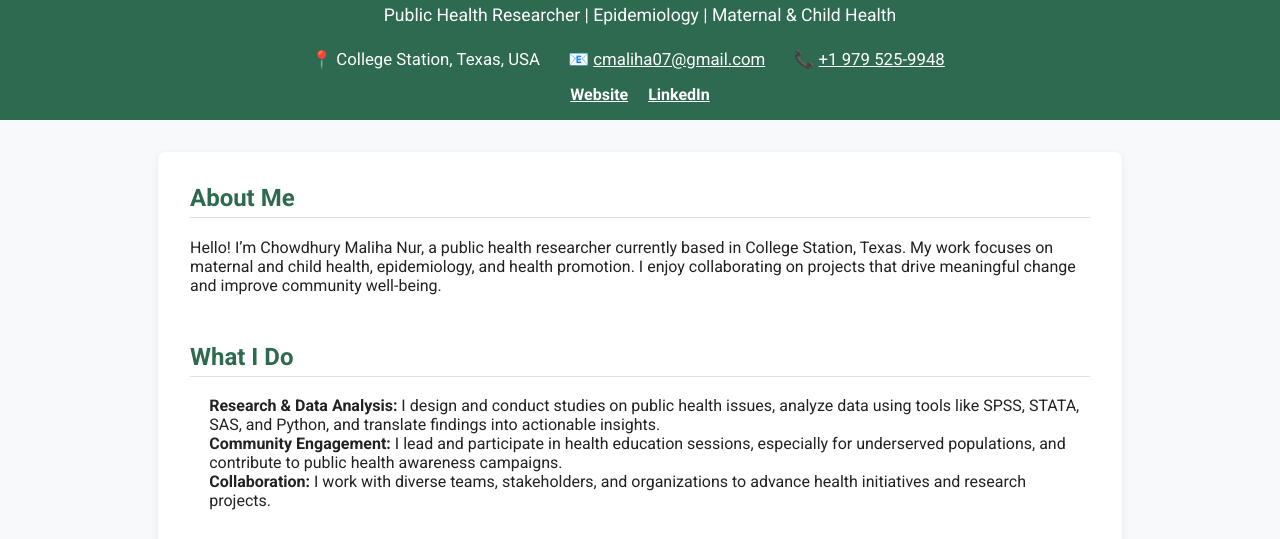
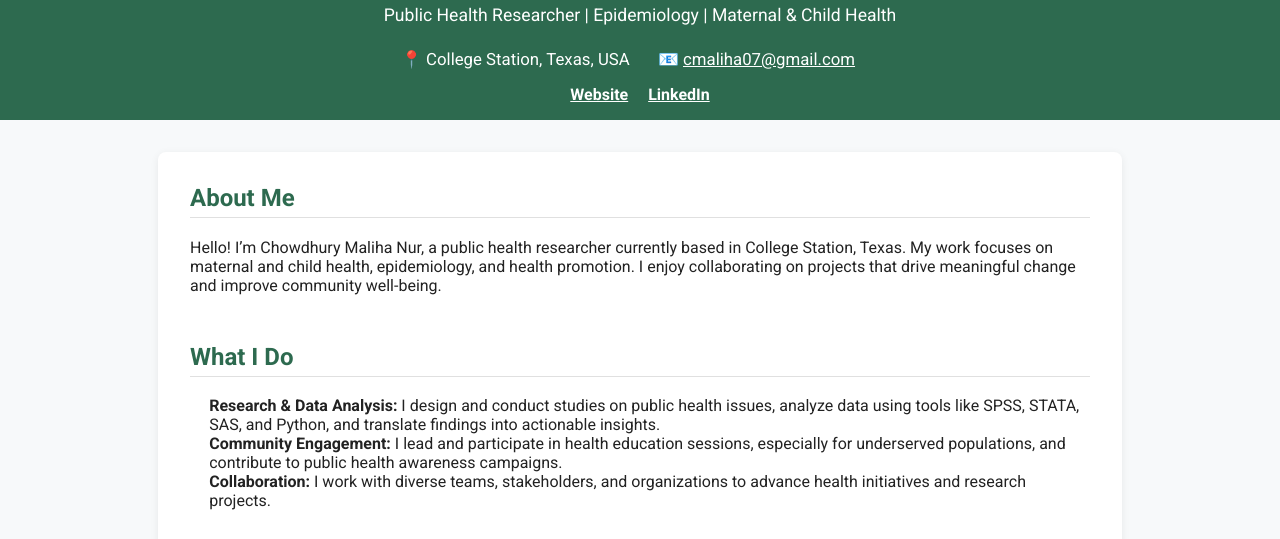
Before and after one commit to chowdhurymaliha/chowdhurymaliha.github.io, a plain HTML site: page index.html in a window 1280 px wide. Shown: the part 250-789 px from the top of the page. Drawn offline with Linux system fonts and the light colour scheme.

Commit message:
Update index.html

```diff
--- a/index.html
+++ b/index.html
@@ -119,7 +119,6 @@
     <div class="contact-info">
       <span>📍 College Station, Texas, USA</span>
       <span>📧 <a href="mailto:cmaliha07@gmail.com" style="color:#fff;">cmaliha07@gmail.com</a></span>
-      <span>📞 <a href="tel:+19795259948" style="color:#fff;">+1 979 525-9948</a></span>
     </div>
     <nav>
       <a href="https://chowdhurymaliha.github.io" target="_blank">Website</a>
```
